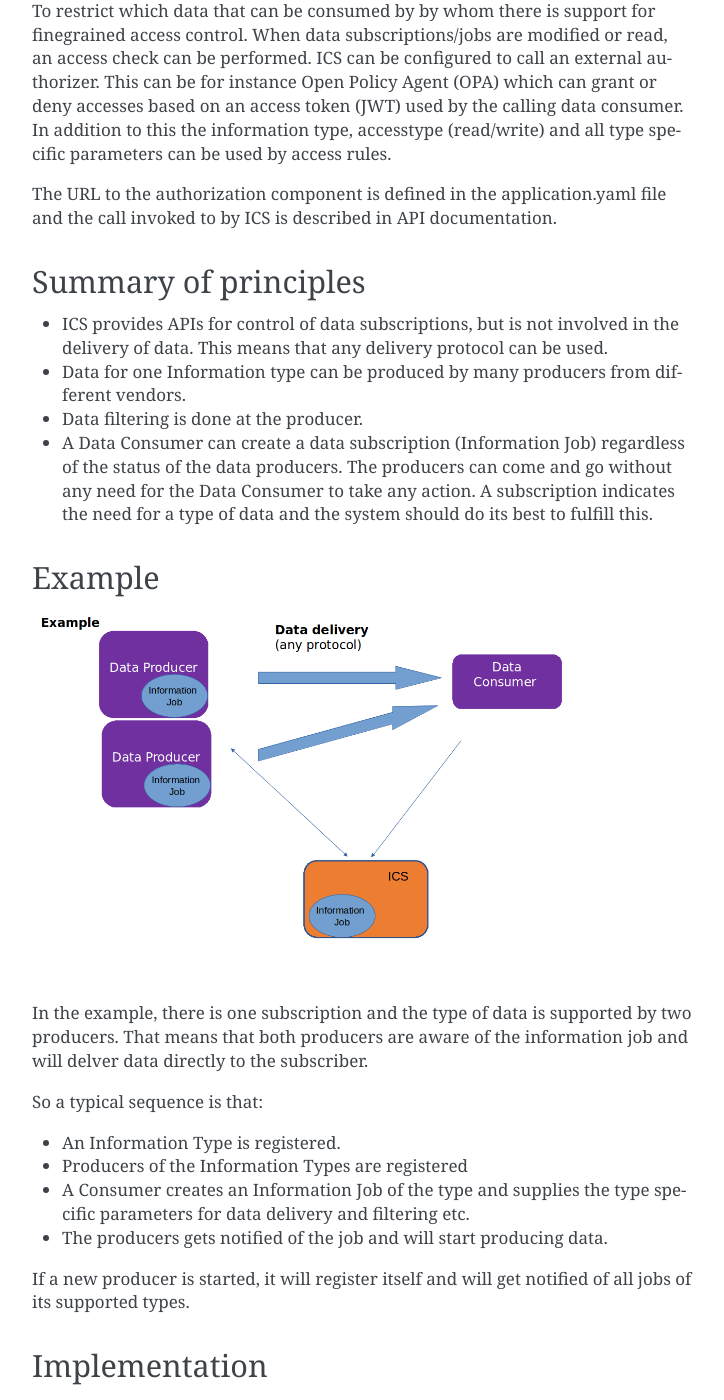
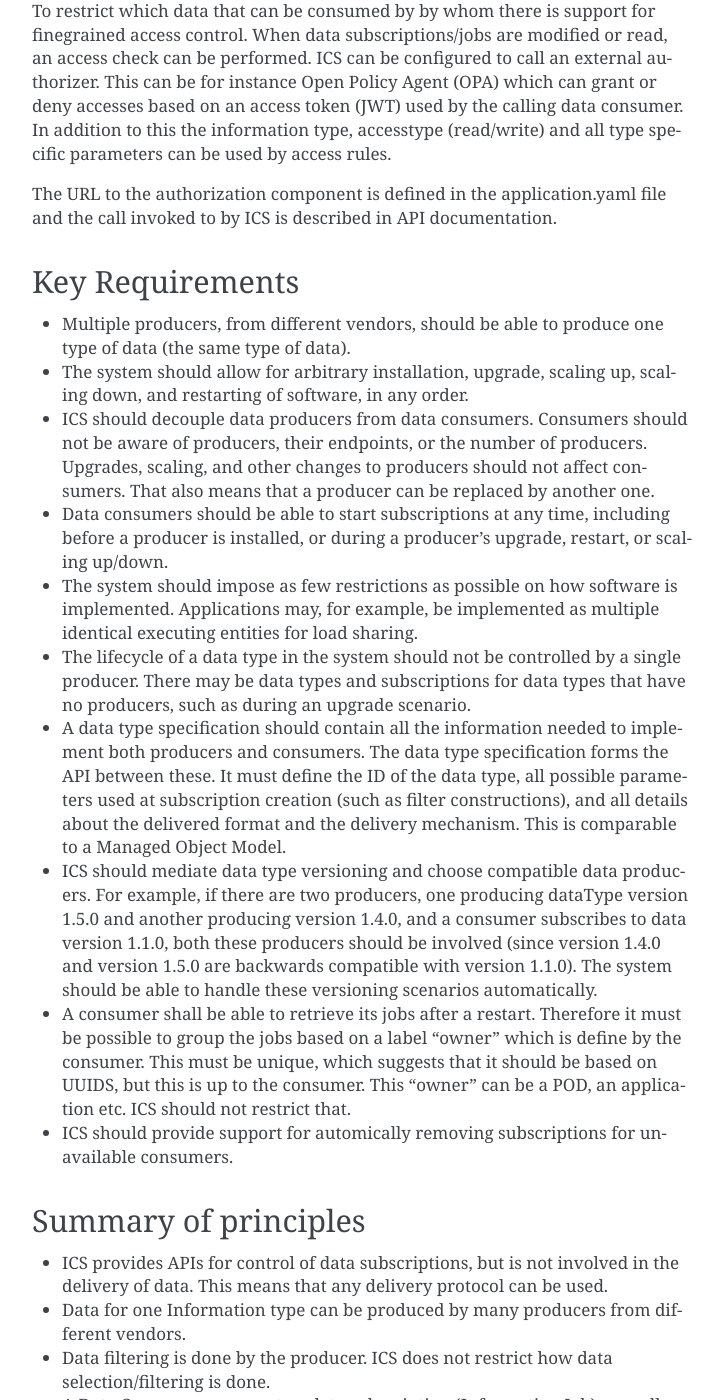
Before and after one commit to o-ran-sc/nonrtric-plt-informationcoordinatorservice, a Sphinx documentation site: the page built from docs/overview.rst, in a window 1280 px wide and 1400 px high, scrolled down 1437 px. Shown: the whole window, without its empty margins (388-1112 px from the left). Built offline with Sphinx 7.4.7, drawn with Linux system fonts in a browser that asks for light colours; some of the changed text lies outside the part shown.

```diff
--- a/docs/overview.rst
+++ b/docs/overview.rst
@@ -37,16 +37,73 @@
 
 The URL to the authorization component is defined in the application.yaml file and the call invoked to by ICS is described in API documentation.
 
+
+****************
+Key Requirements
+****************
+
+* Multiple producers, from different vendors, should be able to
+  produce one type of data (the same type of data).
+
+* The system should allow for arbitrary installation, upgrade, scaling
+  up, scaling down, and restarting of software, in any order.
+
+* ICS should decouple data producers from data consumers. Consumers
+  should not be aware of producers, their endpoints, or the number of
+  producers. Upgrades, scaling, and other changes to producers should not
+  affect consumers. That also means that a producer can be replaced by
+  another one.
+
+* Data consumers should be able to start subscriptions at any time,
+  including before a producer is installed, or during a producer's
+  upgrade, restart, or scaling up/down.
+
+* The system should impose as few restrictions as possible on how
+  software is implemented. Applications may, for example, be implemented
+  as multiple identical executing entities for load sharing.
+
+* The lifecycle of a data type in the system should not be controlled
+  by a single producer. There may be data types and subscriptions for
+  data types that have no producers, such as during an upgrade scenario.
+
+* A data type specification should contain all the information needed
+  to implement both producers and consumers. The data type specification
+  forms the API between these. It must define the ID of the data type,
+  all possible parameters used at subscription creation (such as filter
+  constructions), and all details about the delivered format and the
+  delivery mechanism. This is comparable to a Managed Object Model.
+
+* ICS should mediate data type versioning and choose compatible data
+  producers. For example, if there are two producers, one producing
+  dataType version 1.5.0 and another producing version 1.4.0, and a
+  consumer subscribes to data version 1.1.0, both these producers should
+  be involved (since version 1.4.0 and version 1.5.0 are backwards
+  compatible with version 1.1.0). The system should be able to handle
+  these versioning scenarios automatically.
+
+* A consumer shall be able to retrieve its jobs after a restart. Therefore it must be possible
+  to group the jobs based on a label "owner" which is define by the consumer. This must be unique,
+  which suggests that it should be based on UUIDS, but this is up to the consumer.
+  This "owner" can be a POD, an application etc. ICS should not restrict that.
+
+* ICS should provide support for automically removing subscriptions for unavailable consumers.
+
 *********************
 Summary of principles
 *********************
 
 * ICS provides APIs for control of data subscriptions, but is not involved in the delivery of data. This means that any delivery protocol can be used.
 * Data for one Information type can be produced by many producers from different vendors.
-* Data filtering is done at the producer.
+* Data filtering is done by the producer. ICS does not restrict how data selection/filtering is done.
 * A Data Consumer can create a data subscription (Information Job) regardless of the status of the data producers. The producers can come and go without any need for the Data Consumer to take any action.
   A subscription indicates the need for a type of data and the system should do its best to fulfill this.
-
+* ICS is by design not aware of any subscribeable data types.
+* When a consumer creates a subscription/jonb, ICS shall choose the information type version with the lowest availble
+  compatible numer. All producers that has registered a type that is compatible with the chosen version are included.
+  Example, if a consumer creates a job with type version 1.1.0, the chosen type may 1.2.0 and a producer
+  supporting version 1.9.0 will be included (but not a producer that supports version 2.0.0).
+* Inactive subscriptions/jobs may be removed. This is implemented by a heart beat supervision. The owning consumer
+  must then regularily call a function to keep the subscription alive.
 
 *******
 Example
@@ -67,7 +124,6 @@
 If a new producer is started, it will register itself and will get notified of all jobs of its supported types.
 
 
-
 **************
 Implementation
 **************
```
Also changed, not shown: other parts of docs/overview.rst (+1 -1 lines).
